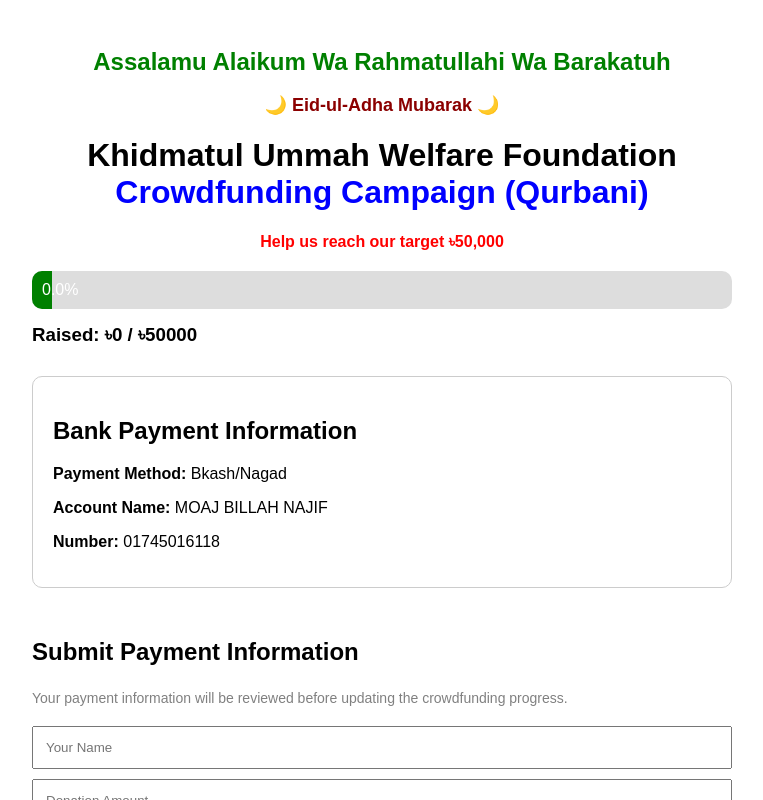
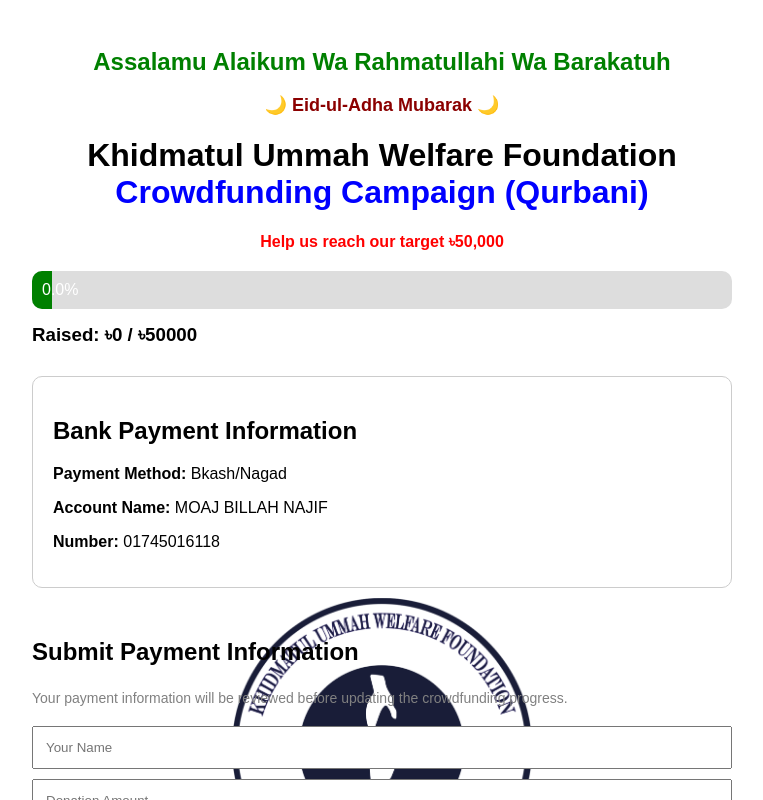
Before and after one commit to Milu-BD/crowdfunding-site, a Next.js app: page / in a window 1280 px wide. Shown: the top 800 px of the page, without its empty margins (258-1021 px from the left). Built offline with nearby package versions, Linux system fonts and the light colour scheme; no server answers; the database is empty.

Commit message:
Update page.js

```diff
--- a/app/page.js
+++ b/app/page.js
@@ -150,9 +150,16 @@
     margin: "auto",
     padding: "20px",
     fontFamily: "Arial",
+
+    backgroundImage: "url('/logo.png')",
+    backgroundRepeat: "no-repeat",
+    backgroundPosition: "center",
+    backgroundSize: "300px",
+    backgroundAttachment: "fixed",
+
+    backgroundColor: "rgba(255,255,255,0.95)",
   }}
 >
-
       <div
   style={{
     textAlign: "center",
```
Lines whose indentation alone changed are shown as unchanged.
